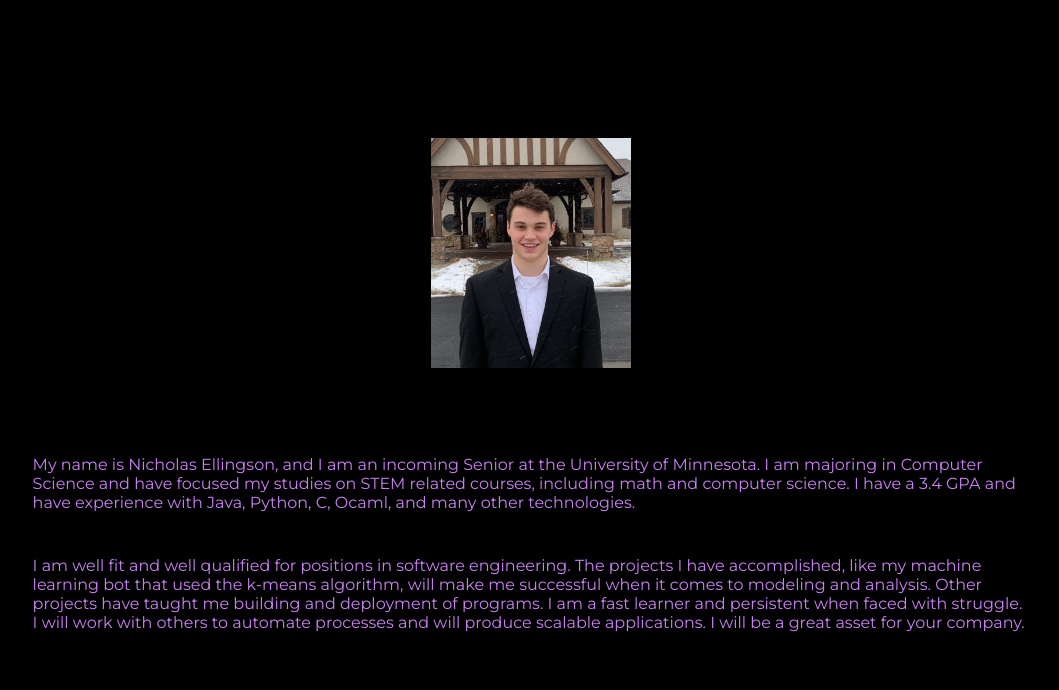
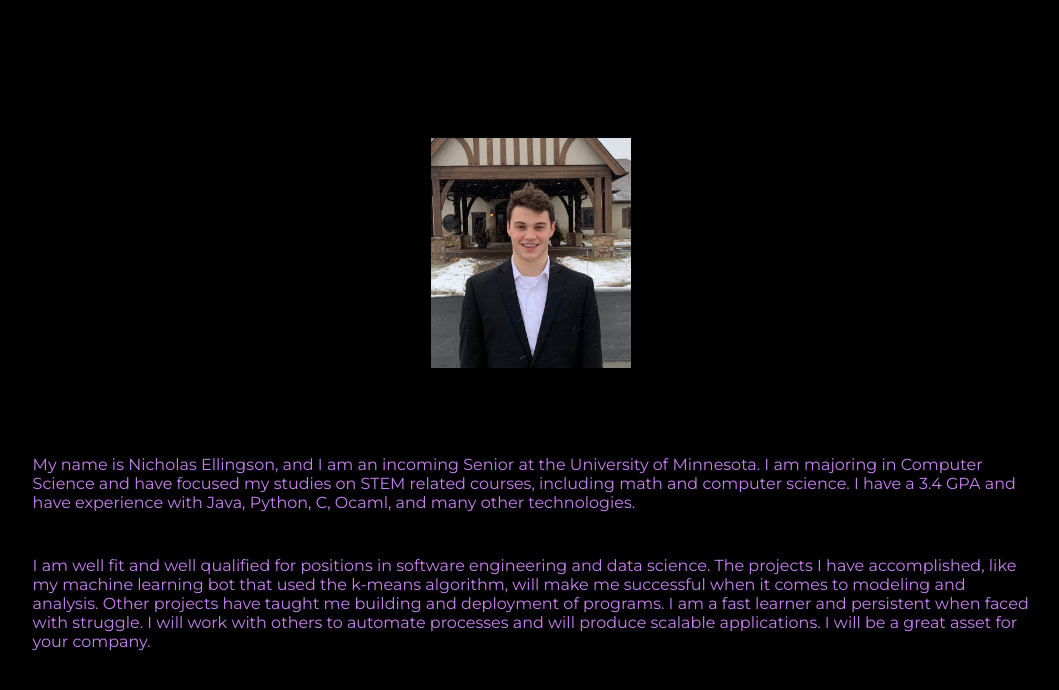
Before and after one commit to nickellingson/PersonalPortfolio, a plain HTML site: page aboutme.html in a window 1280 px wide. Shown: the whole page, without its empty margins (109-1168 px from the left). Drawn offline with Linux system fonts and the light colour scheme.

Commit message:
Update aboutme.html

```diff
--- a/aboutme.html
+++ b/aboutme.html
@@ -18,7 +18,7 @@
         Java, Python, C, Ocaml, and many other technologies.
     </p>
     <p>
-        I am well fit and well qualified for positions in software engineering.
+        I am well fit and well qualified for positions in software engineering and data science.
         The projects I have accomplished, like my machine learning bot that used the k-means algorithm,
         will make me successful when it comes to modeling and analysis. Other projects have taught me building and deployment
         of programs. I am a fast learner and persistent when faced with struggle. I will work with others to
```
